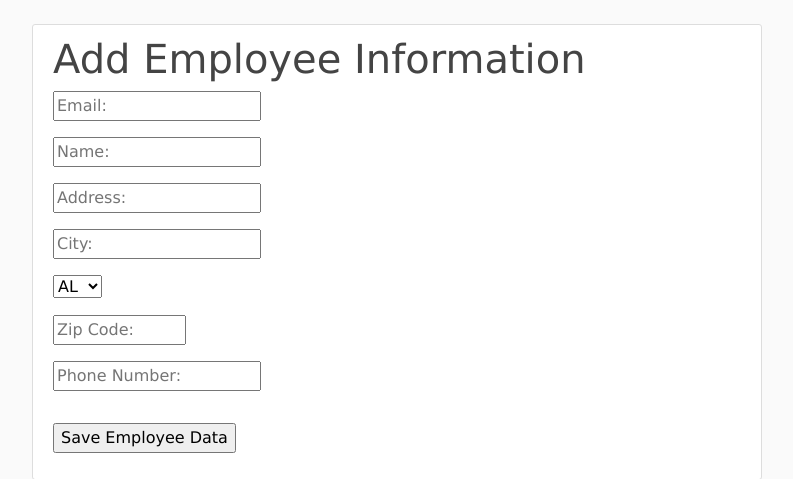
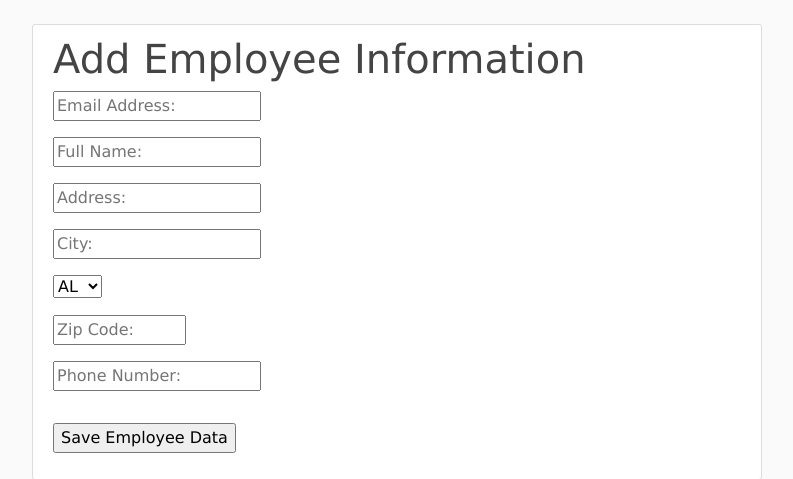
Before and after one commit to loumonthjack/EmployeeEntry, a Flask app: page /employee/add in a window 1280 px wide. Shown: the part 56-535 px from the top of the page, without its empty margins (53-846 px from the left). Run offline with Flask 2, Linux system fonts and the light colour scheme; the visitor is signed in with stand-in values (Sample User, id 1); some libraries are stand-ins or nearby versions.

Commit message:
Update update_employee_data.html

```diff
--- a/employeewebsite/templates/update_employee_data.html
+++ b/employeewebsite/templates/update_employee_data.html
@@ -5,10 +5,10 @@
     <form action="" method="POST">
         <fieldset class="form-group">
             <div class="form-group">
-                <input type="email" name="email" min="10" max="50" placeholder="Email:">
+                <input type="email" name="email" min="10" max="50" placeholder="Email Address:">
             </div>
             <div class="form-group">
-                <input type="text" name="name" min="2" max="35" placeholder="Name:">
+                <input type="text" name="name" min="2" max="35" placeholder="Full Name:">
             </div>
             <div class="form-group">
                 <input type="text" name="address" min="10" max="50" placeholder="Address:">
```
